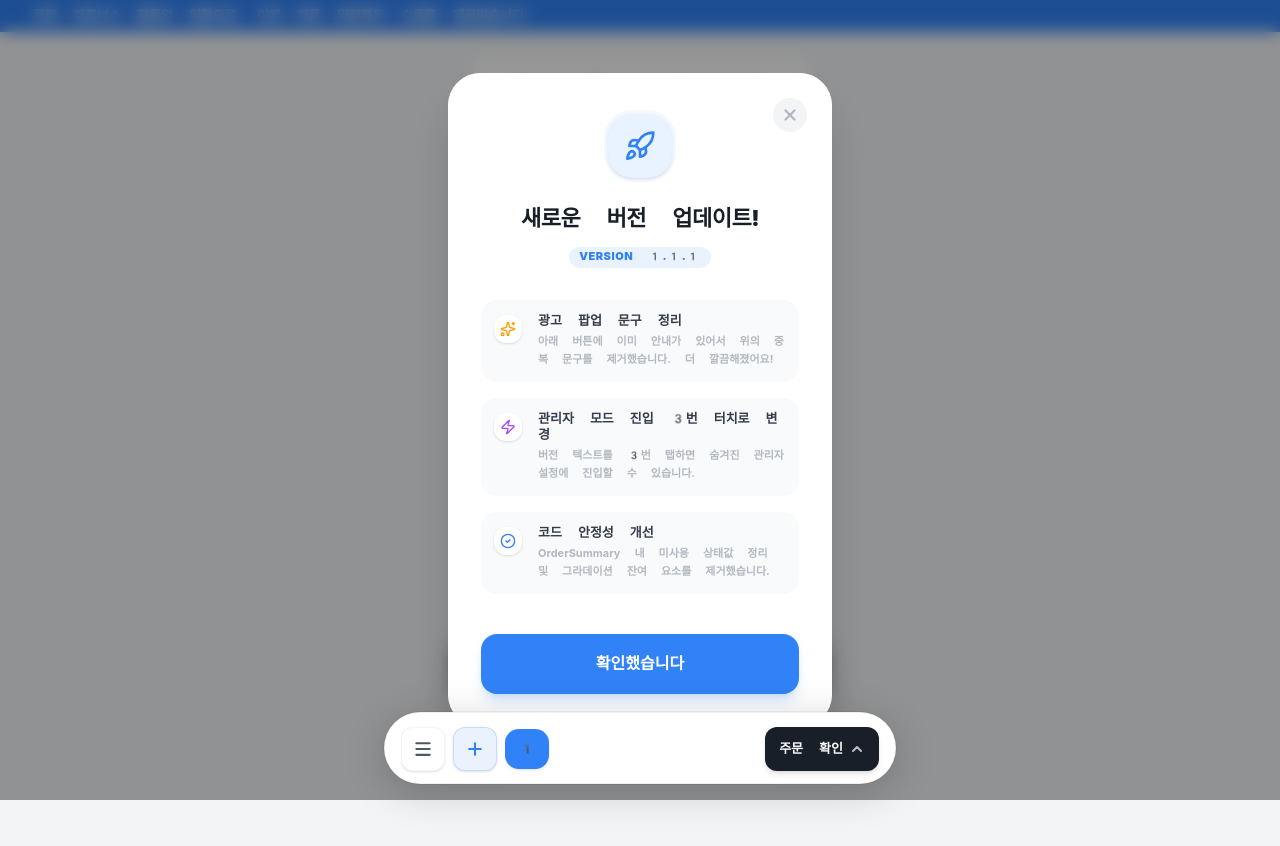
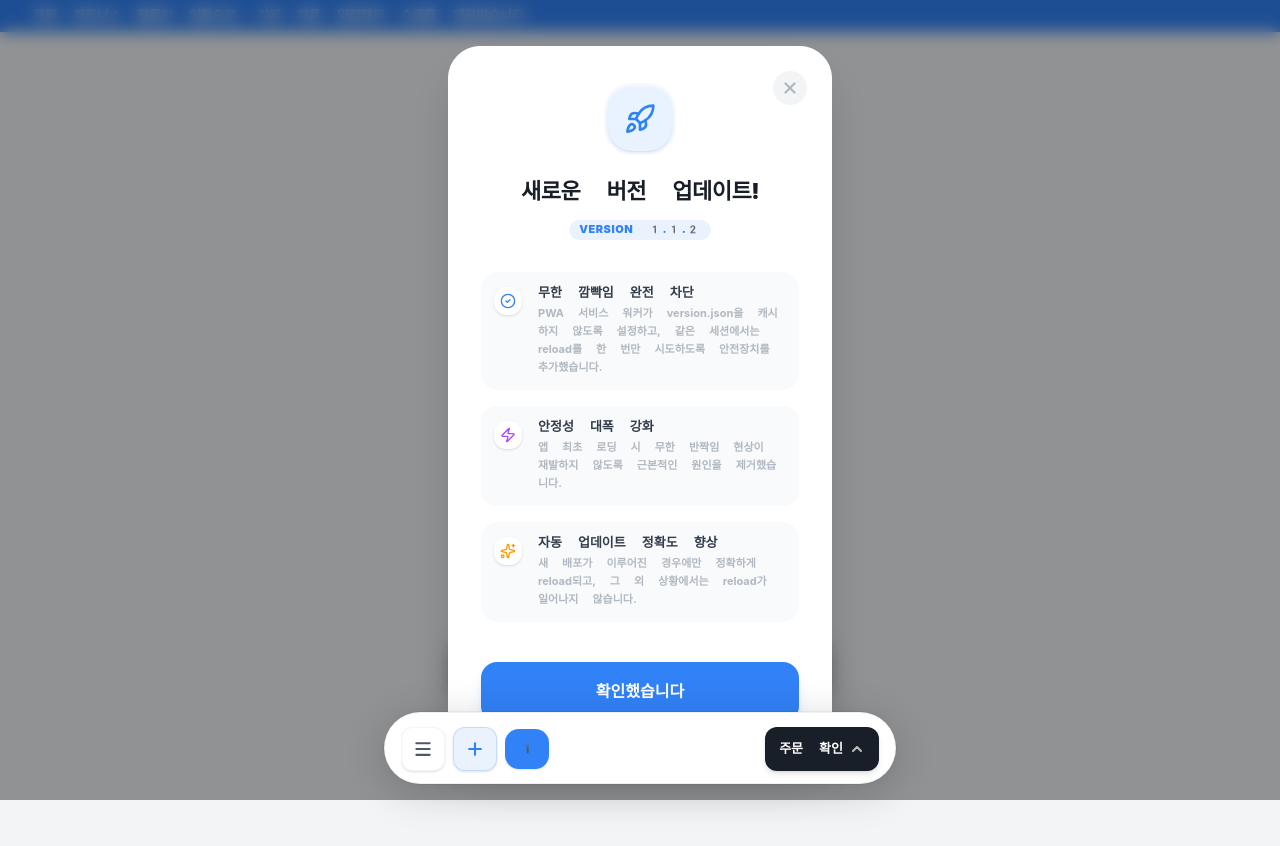
Before and after one commit to limchang/anti_order, a React (Vite) app: page / in a window 1280 px wide. Shown: the top 846 px of the page. Built offline with nearby package versions, Linux system fonts and the light colour scheme; grey boxes are pictures that could not be loaded; a web font is replaced by a local one.

Commit message:
fix: PWA SW version.json 캐시 제외 + reload 무한루프 세션가드 추가 (v1.1.2)

```diff
--- a/App.tsx
+++ b/App.tsx
@@ -91,7 +91,7 @@ function App() {
   const [showSizeGuide, setShowSizeGuide] = useState(false);
   const [showSharedGuide, setShowSharedGuide] = useState(false);
   const [showUpdatePopup, setShowUpdatePopup] = useState(false);
-  const APP_VERSION = '1.1.1';
+  const APP_VERSION = '1.1.2';
 
   const scrollContainerRef = useRef<HTMLDivElement>(null);
   const navContainerRef = useRef<HTMLDivElement>(null);
@@ -126,9 +126,13 @@ function App() {
   useEffect(() => {
     const checkVersion = async () => {
       try {
+        // 같은 세션에서 이미 reload를 시도했으면 다시 하지 않음 (무한 루프 방지)
+        if (sessionStorage.getItem('cafesync_reload_attempted')) return;
+
         const res = await fetch('/version.json?t=' + Date.now());
         const data = await res.json();
         if (data.version && data.version !== APP_VERSION) {
+          sessionStorage.setItem('cafesync_reload_attempted', 'true');
           window.location.reload();
         }
       } catch (e) {
@@ -142,6 +146,8 @@ function App() {
     // 화면(탭)으로 다시 포커스가 올 때도 버전 체크 (사용자가 앱을 켜둔 채로 방치했다가 다시 돌아왔을 때 대비)
     const handleVisibilityChange = () => {
       if (document.visibilityState === 'visible') {
+        // 탭 전환 시에는 guard 초기화 후 체크 (새 배포 감지 위해)
+        sessionStorage.removeItem('cafesync_reload_attempted');
         checkVersion();
       }
     };
--- a/components/OrderGroupSection.tsx
+++ b/components/OrderGroupSection.tsx
@@ -231,7 +231,7 @@ export const OrderGroupSection: React.FC<OrderGroupSectionProps> = ({
       {appVersion && (
         <div onClick={onVersionTap} className="pt-2 pb-1 flex flex-col items-center gap-0.5 opacity-30 mt-1 cursor-pointer">
           <span className="text-[9px] font-bold text-toss-grey-400">Version {appVersion}</span>
-          <span className="text-[9px] font-bold text-toss-grey-400">Last Updated: 2026-03-03 11:49</span>
+          <span className="text-[9px] font-bold text-toss-grey-400">Last Updated: 2026-03-03 12:02</span>
         </div>
       )}
     </section>
--- a/components/UpdatePopup.tsx
+++ b/components/UpdatePopup.tsx
@@ -11,9 +11,9 @@ interface UpdatePopupProps {
 
 export const UpdatePopup: React.FC<UpdatePopupProps> = ({ isOpen, onClose, version }) => {
     const updates = [
-        { title: "광고 팝업 문구 정리", desc: "아래 버튼에 이미 안내가 있어서 위의 중복 문구를 제거했습니다. 더 깔끔해졌어요!", icon: <Sparkles size={16} className="text-amber-500" /> },
-        { title: "관리자 모드 진입 3번 터치로 변경", desc: "버전 텍스트를 3번 탭하면 숨겨진 관리자 설정에 진입할 수 있습니다.", icon: <Zap size={16} className="text-purple-500" /> },
-        { title: "코드 안정성 개선", desc: "OrderSummary 내 미사용 상태값 정리 및 그라데이션 잔여 요소를 제거했습니다.", icon: <CheckCircle2 size={16} className="text-toss-blue" /> },
+        { title: "무한 깜빡임 완전 차단", desc: "PWA 서비스 워커가 version.json을 캐시하지 않도록 설정하고, 같은 세션에서는 reload를 한 번만 시도하도록 안전장치를 추가했습니다.", icon: <CheckCircle2 size={16} className="text-toss-blue" /> },
+        { title: "안정성 대폭 강화", desc: "앱 최초 로딩 시 무한 반짝임 현상이 재발하지 않도록 근본적인 원인을 제거했습니다.", icon: <Zap size={16} className="text-purple-500" /> },
+        { title: "자동 업데이트 정확도 향상", desc: "새 배포가 이루어진 경우에만 정확하게 reload되고, 그 외 상황에서는 reload가 일어나지 않습니다.", icon: <Sparkles size={16} className="text-amber-500" /> },
     ];
 
     return (
--- a/public/version.json
+++ b/public/version.json
@@ -1,3 +1,3 @@
 {
-    "version": "1.1.1"
+    "version": "1.1.2"
 }
--- a/vite.config.ts
+++ b/vite.config.ts
@@ -18,6 +18,17 @@ export default defineConfig(({ mode }) => {
       VitePWA({
         registerType: 'autoUpdate',
         includeAssets: ['favicon.ico', 'apple-touch-icon.png', 'masked-icon.svg'],
+        workbox: {
+          // version.json을 프리캐시에서 제외 → 항상 네트워크에서 신선하게 가져오도록
+          navigateFallbackDenylist: [/\/version\.json/],
+          globIgnores: ['**/version.json'],
+          runtimeCaching: [
+            {
+              urlPattern: /\/version\.json/,
+              handler: 'NetworkOnly',  // 캐시 절대 무시, 항상 네트워크에서만
+            }
+          ]
+        },
         manifest: {
           name: '카페싱크 (CafeSync)',
           short_name: '카페싱크',
```
